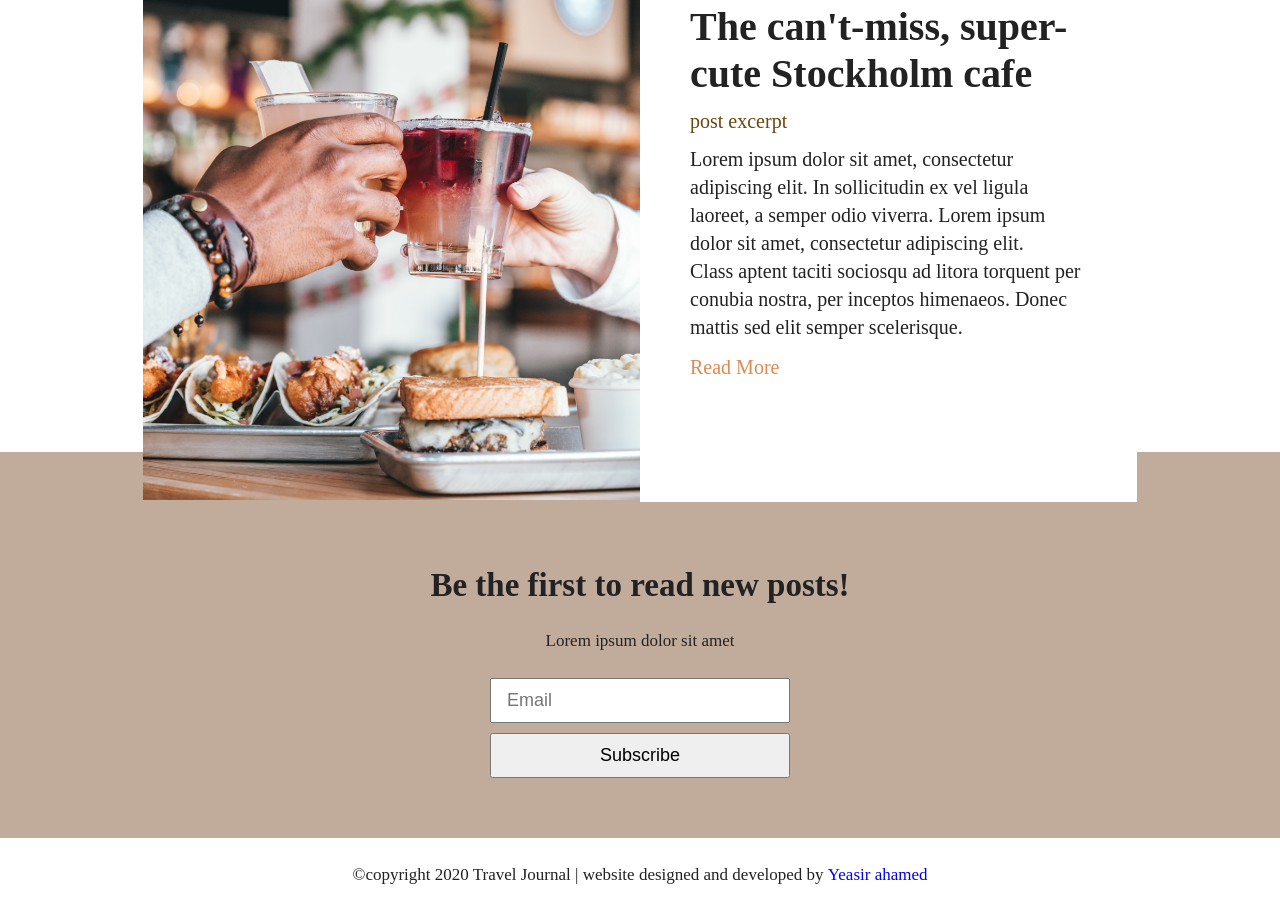
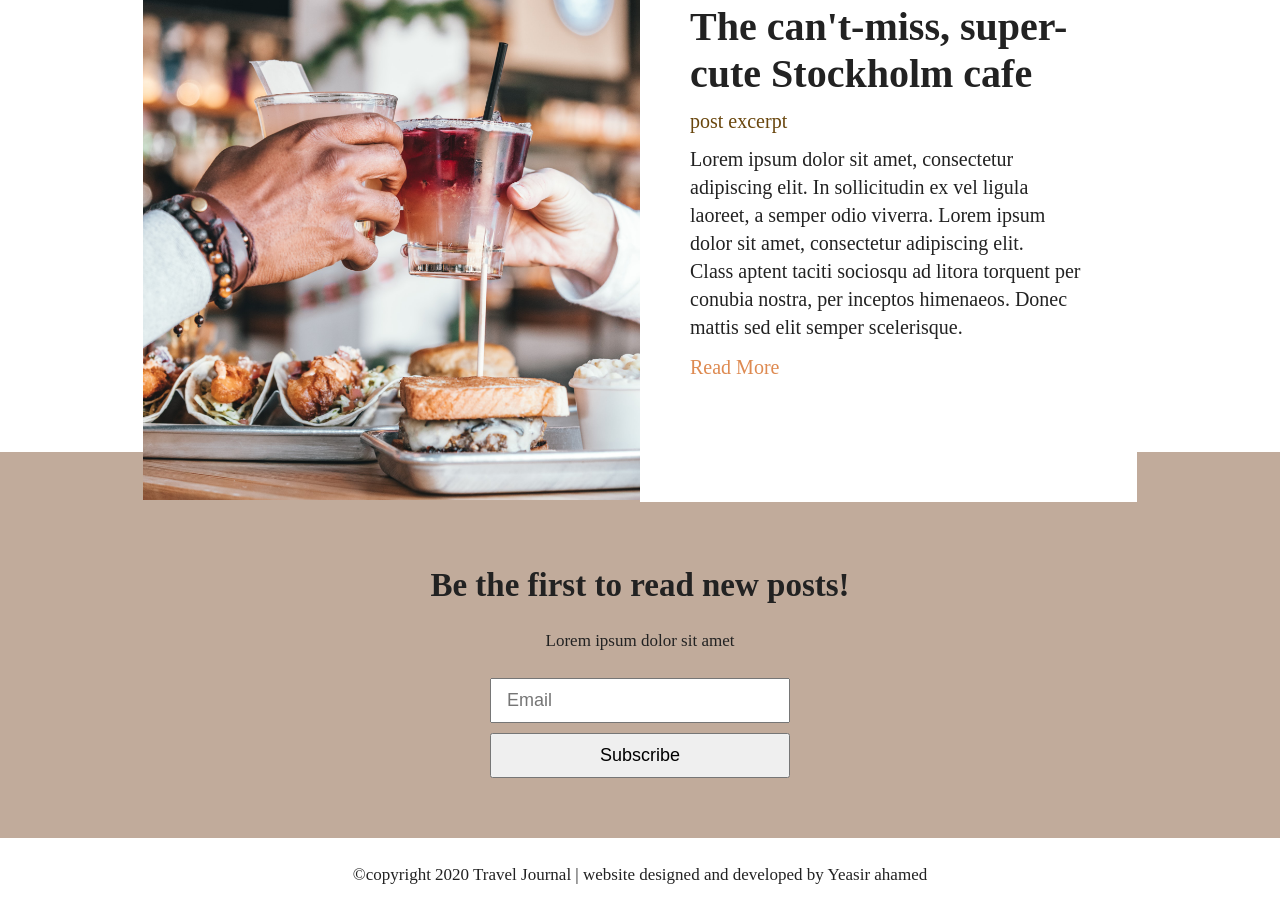
Before and after one commit to yeasir99/travel-journal-landing-page, a plain HTML site: page index.html in a window 1280 px wide. Shown: the part 2473-3385 px from the top of the page. Drawn offline with Linux system fonts and the light colour scheme.

Commit message:
Update index.html
change footer

```diff
--- a/index.html
+++ b/index.html
@@ -141,7 +141,7 @@
     <footer>
       <p>
         &copy;copyright 2020 Travel Journal | website designed and developed by
-        <a href="https://github.com/yeasir99">Yeasir ahamed</a>
+        Yeasir ahamed
       </p>
     </footer>
     <script src="./app.js"></script>
```
